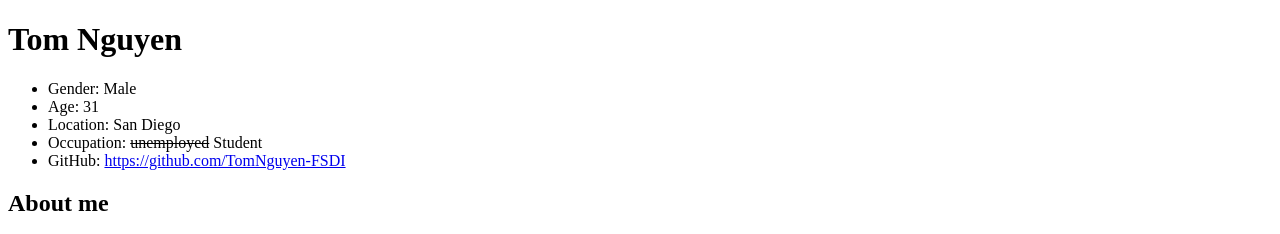
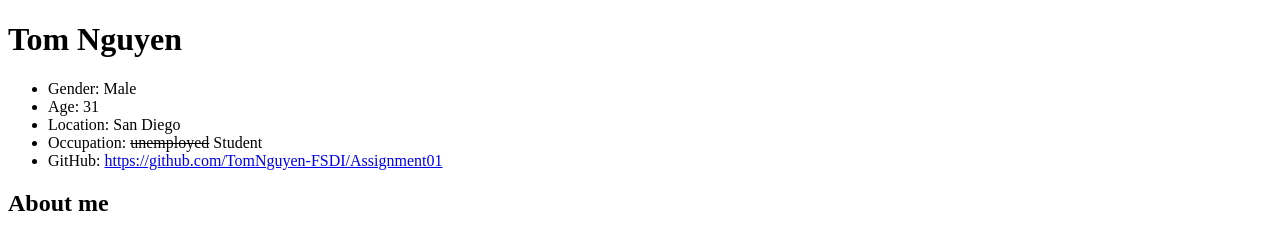
Before and after one commit to TomNguyen-FSDI/Assignment01, a plain HTML site: page index.html in a window 1280 px wide. Shown: the top 234 px of the page. Drawn offline with Linux system fonts and the light colour scheme.

Commit message:
updated github link

```diff
--- a/index.html
+++ b/index.html
@@ -12,7 +12,7 @@
         <li>Age: 31</li>
         <li>Location: San Diego</li>
         <li>Occupation: <del>unemployed</del> Student</li>
-        <li>GitHub: <a href="https://github.com/TomNguyen-FSDI" alt="">https://github.com/TomNguyen-FSDI</a></li>
+        <li>GitHub: <a href="https://github.com/TomNguyen-FSDI/Assignment01" alt="">https://github.com/TomNguyen-FSDI/Assignment01</a></li>
     </ul>
     <h2>About me</h2>
     <p>Hi, I'm Tom. I live in San Diego and graduated from SDSU in 2018. Prior to that, I served in the Marine Corps for five years as a cyber network operator. During the pandemic, I wanted to stay productive and learn how to set up the front-end as well as the back-end. I struggled learning online. So, I enrolled into this course thinking to myself that nothing beats taking a class on the subject. I would be able to ask questions and have guidance on any materials that didn't make sense to me. I am very excited to be part of the course. Thank you for having me.
```
